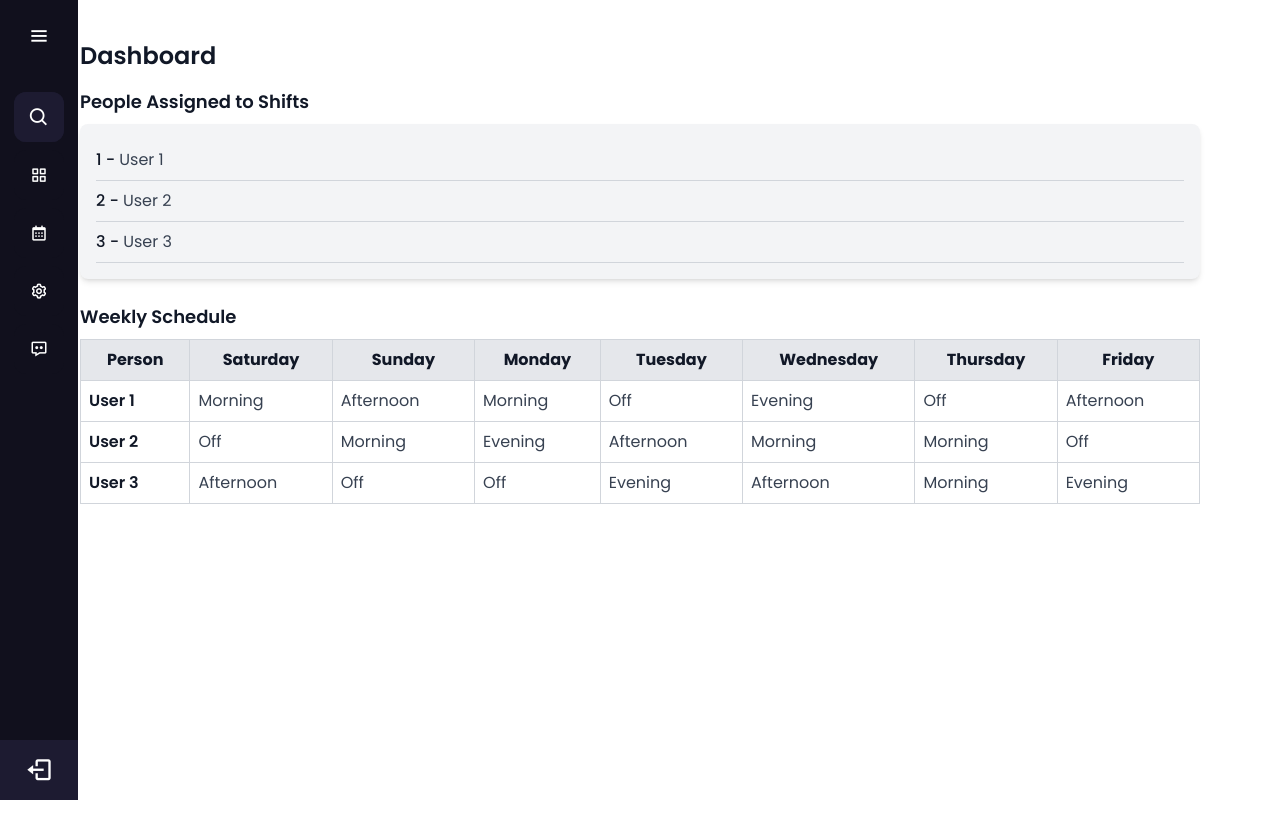
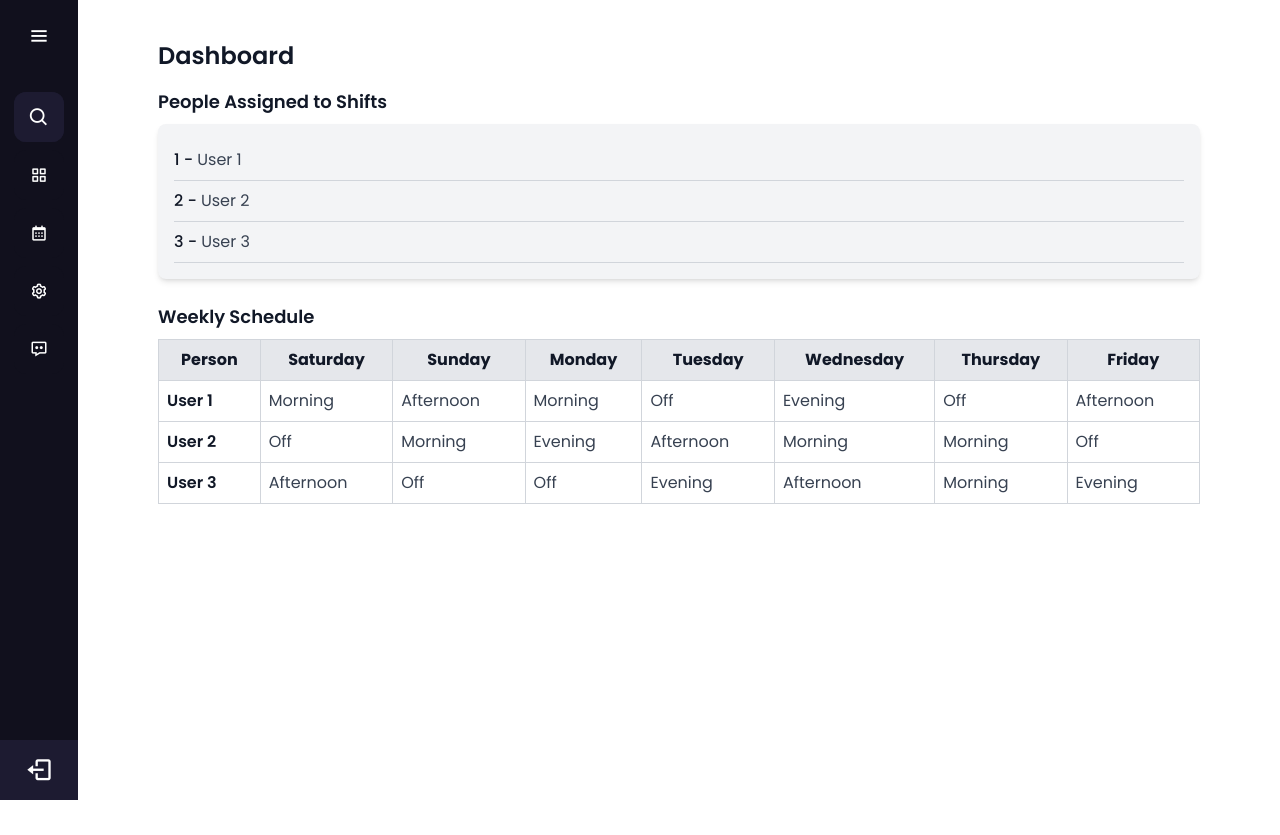
Before and after one commit to mobinmohammadi10/dashboard, a Vue app: page / in a window 1280 px wide. Built offline with nearby package versions, Linux system fonts and the light colour scheme; no server answers.

Commit message:
Now the sidebar work perfectly thanks to pinia

```diff
--- a/src/App.vue
+++ b/src/App.vue
@@ -2,9 +2,12 @@
 import SideBar from './components/SideBar.vue'
 import { RouterView, useRoute } from 'vue-router'
 import { ref, provide, onMounted } from 'vue'
+import { themeStore } from './stores/themeStore'
 
 const route = useRoute()
 const darkMode = ref(false)
+
+const theme = themeStore()
 
 // Provide darkMode globally for all components
 provide('darkMode', darkMode)
@@ -35,6 +38,8 @@ onMounted(() => {
     <SideBar v-if="route.name !== 'login'" @search-input-emit="search" :is-used-vue-router="true" />
 
     <!-- Render the current route's component -->
-    <RouterView />
+    <RouterView
+      :class="route.name === 'login' ? 'ml-0' : theme.sidebarOpen ? 'ml-[250px]' : 'ml-[78px]'"
+    />
   </div>
 </template>
--- a/src/components/SideBar.vue
+++ b/src/components/SideBar.vue
@@ -1,9 +1,12 @@
 <script setup>
-import { ref, watch, computed, onMounted } from 'vue'
+import { computed, onMounted } from 'vue'
 import MenuItem from './MenuItem.vue'
 import { useRouter } from 'vue-router'
+import { themeStore } from '@/stores/themeStore'
 
 const router = useRouter()
+
+const theme = themeStore()
 
 const props = defineProps({
   isMenuOpen: {
@@ -29,14 +32,6 @@ const props = defineProps({
   isPaddingLeft: {
     type: Boolean,
     default: true
-  },
-  menuOpenedPaddingLeftBody: {
-    type: String,
-    default: '250px'
-  },
-  menuClosedPaddingLeftBody: {
-    type: String,
-    default: '78px'
   },
   menuItems: {
     type: Array,
@@ -143,7 +138,7 @@ const props = defineProps({
 
 const emit = defineEmits(['search-input-emit', 'menuItemClcked', 'button-exit-clicked'])
 
-const isOpened = ref(false)
+// const isOpened = ref(false)
 
 const cssVars = computed(() => ({
   '--bg-color': props.bgColor,
@@ -159,11 +154,11 @@ const cssVars = computed(() => ({
 }))
 
 const toggleMenu = () => {
-  isOpened.value = !isOpened.value
+  theme.toggleSideBar()
 }
 
 const openMenu = () => {
-  isOpened.value = true
+  theme.setSidebarValue(true)
 }
 
 const onSearchInput = (event) => {
@@ -179,13 +174,8 @@ const exitButtonClicked = () => {
 }
 
 onMounted(() => {
-  isOpened.value = props.isMenuOpen
+  theme.setSidebarValue(props.isMenuOpen)
   tooltipAttached()
-})
-
-watch(isOpened, (val) => {
-  document.body.style.paddingLeft =
-    val && props.isPaddingLeft ? props.menuOpenedPaddingLeftBody : props.menuClosedPaddingLeftBody
 })
 
 const tooltipAttached = () => {
@@ -198,7 +188,7 @@ const tooltipAttached = () => {
 
     target.addEventListener('mouseenter', () => {
       const targetPosition = target.getBoundingClientRect()
-      if (isOpened.value) return
+      if (theme.sidebarOpen) return
       tooltip.style.top = `${targetPosition.top + window.scrollY}px`
       tooltip.style.left = `${targetPosition.left + targetPosition.width + 20}px`
       tooltip.classList.add('active')
@@ -212,14 +202,14 @@ const tooltipAttached = () => {
 </script>
 
 <template>
-  <div class="sidebar" :class="isOpened ? 'open' : ''" :style="cssVars">
+  <div class="sidebar" :class="theme.sidebarOpen ? 'open' : ''" :style="cssVars">
     <div class="logo-details" style="margin: 6px 14px 0 14px">
       <img v-if="menuLogo" :src="menuLogo" alt="menu-logo" class="menu-logo icon" />
       <i v-else class="bx icon" :class="menuIcon" />
       <div class="logo_name">{{ menuTitle }}</div>
       <i
         class="bx"
-        :class="isOpened ? 'bx-menu-alt-right' : 'bx-menu'"
+        :class="theme.sidebarOpen ? 'bx-menu-alt-right' : 'bx-menu'"
         id="btn"
         @click="toggleMenu"
       />
--- /dev/null
+++ b/src/stores/themeStore.js
@@ -0,0 +1,18 @@
+import { defineStore } from 'pinia'
+
+export const themeStore = defineStore('theme', {
+  state: () => ({
+    isSideBarOpen: false
+  }),
+  getters: {
+    sidebarOpen: (state) => state.isSideBarOpen
+  },
+  actions: {
+    toggleSideBar() {
+      this.isSideBarOpen = !this.isSideBarOpen
+    },
+    setSidebarValue(value) {
+      this.isSideBarOpen = value
+    }
+  }
+})
```
